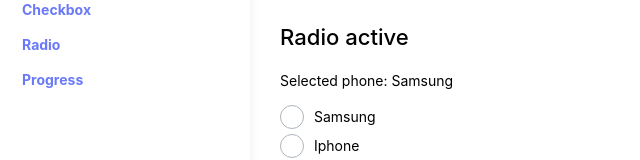
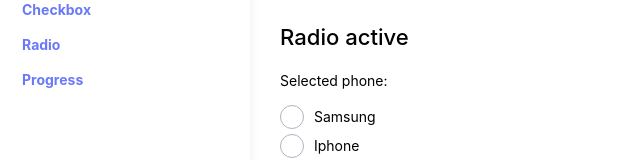
Before and after one commit to Hekikai/katana-kit, a Vue app: page /radio in a window 1280 px wide. Shown: the part 155-315 px from the top of the page, without its empty margins (0-640 px from the left). Built offline with nearby package versions, Linux system fonts and the light colour scheme; the HTML template or start-up script is replaced by a standard one.

Commit message:
removed unnecessary selected value (KRadio.vue)

```diff
--- a/src/views/KRadio.vue
+++ b/src/views/KRadio.vue
@@ -53,7 +53,7 @@
     },
 ])
 
-const selectedPhone = ref('Samsung')
+const selectedPhone = ref('')
 const disabledRadio = ref(true)
 const disabledRadioValue = ref('yes')
 </script>
```
